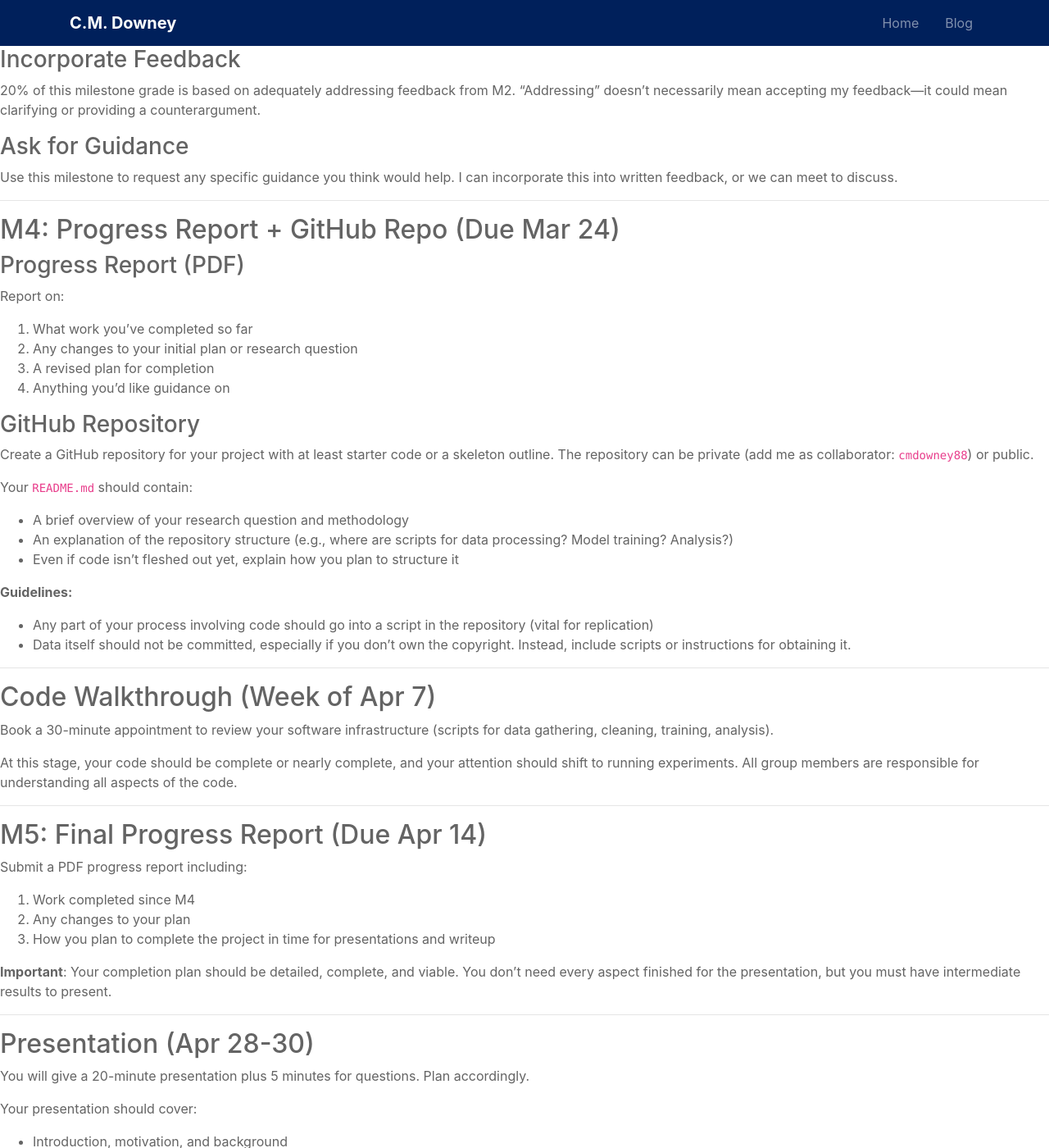
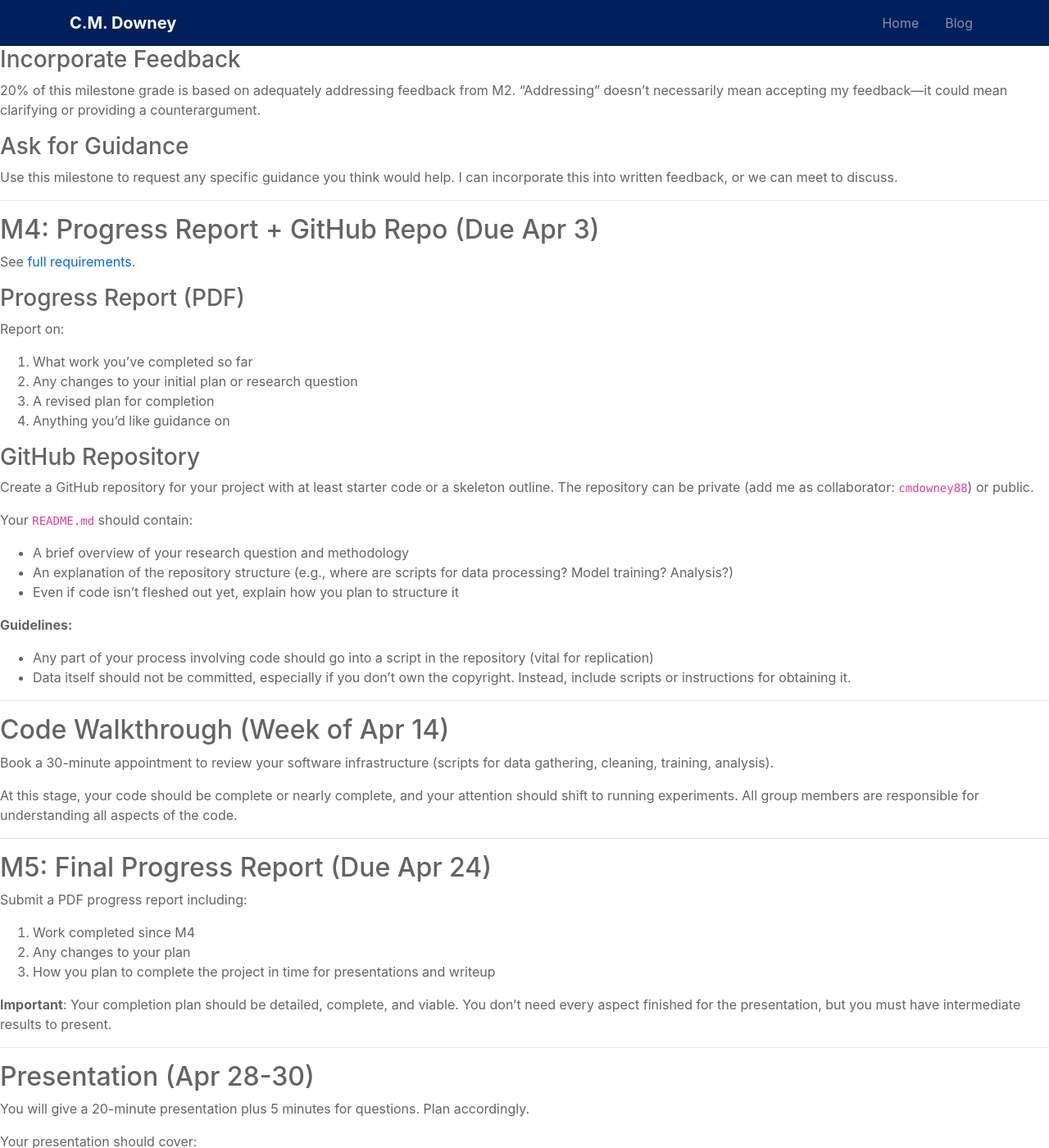
Before and after one commit to cmdowney88/cmdowney88.github.io, a Jekyll site: the page built from teaching/dscc251/spring26/project/milestones.md, in a window 1280 px wide and 1400 px high, scrolled down 1649 px. Shown: the whole window at 82% size. Built offline with Jekyll 4.4.1, drawn with Linux system fonts in a browser that asks for light colours; our own code applies the rules of GitHub Pages for plain Markdown files.

Commit message:
dscc251: add M4 milestone spec and update late-semester deadlines
Add m4_progress_report.md with full requirements for the first progress
report (due Apr 3). Update milestone due dates: M4 Apr 3, code
walkthroughs week of Apr 14, M5 Apr 24. Reflect changes in milestones.md
and the course schedule.

```diff
--- a/teaching/dscc251/spring26/project/milestones.md
+++ b/teaching/dscc251/spring26/project/milestones.md
@@ -81,7 +81,9 @@ Use this milestone to request any specific guidance you think would help. I can
 
 ---
 
-## M4: Progress Report + GitHub Repo (Due Mar 24)
+## M4: Progress Report + GitHub Repo (Due Apr 3)
+
+See [full requirements](m4_progress_report.md).
 
 ### Progress Report (PDF)
 
@@ -106,7 +108,7 @@ Your `README.md` should contain:
 
 ---
 
-## Code Walkthrough (Week of Apr 7)
+## Code Walkthrough (Week of Apr 14)
 
 Book a 30-minute appointment to review your software infrastructure (scripts for data gathering, cleaning, training, analysis).
 
```
Also changed, not shown: other parts of teaching/dscc251/spring26/project/milestones.md (+1 -1 lines), teaching/dscc251/spring26/index.html (+11 -8 lines), teaching/dscc251/spring26/project/m4_progress_report.md (added, +69 -0 lines).
